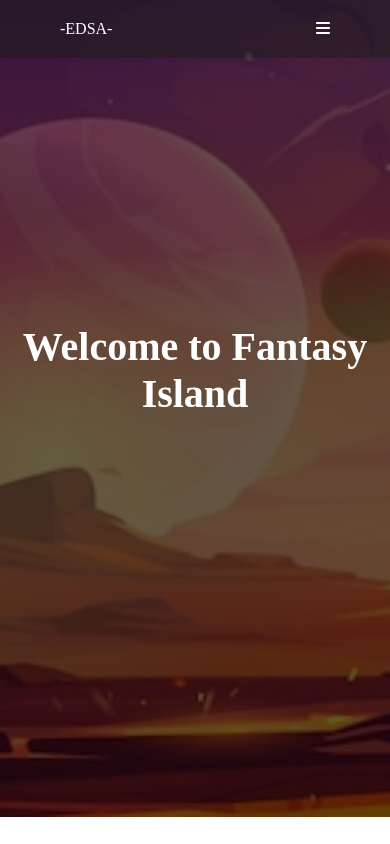
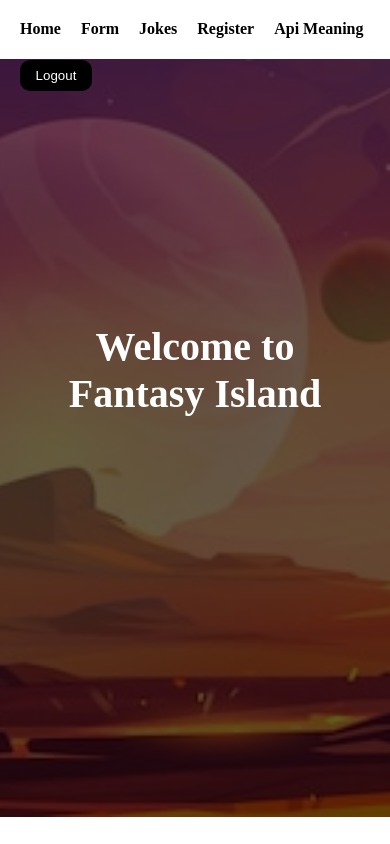
Before and after one commit to JhayJahswiil/react-auth, a React (Vite) app: page / in a window 390 px wide. Built offline with nearby package versions, Linux system fonts and the light colour scheme; sample sign-in values are in the browser's storage.

Commit message:
updated styling

```diff
--- a/src/App.css
+++ b/src/App.css
@@ -21,6 +21,9 @@ body{
     color: white;
 }
 
+.nav-btn{
+    width: 72px;
+}
 .nav-sec ul{
     display: flex;
     gap: 20px;
@@ -61,11 +64,40 @@ body{
 
 @media screen and (max-width:630px){
     .ul{
-        display: none !important;
-        border: 2px solid red;
+        /* display: none !important; */
+        /* border: 2px solid red; */
+        flex-direction: row;
+        flex-wrap: wrap;
+        position: absolute;
+        /* right: 0; */
+        /* top: 60px; */
+        left: 0;
+        top: 0;
+        background-color: white;
+        /* width: 150px; */
+        width: 100%;
+        /* height: 91vh; */
+        height: 7vh;
+        padding: 20px;
+        text-align: center;
     }
+
+    .nav-sec ul a{
+        text-decoration: none;
+        color: black;
+        font-weight: bolder;
+    }
+
     .hamburger{
         display: block;
+    }
+
+    .nav-sec ul a::after{
+        margin: auto;
+    }
+
+    .nav-sec ul a:hover::after{
+        width: 50%;
     }
 }
 
--- a/src/App.jsx
+++ b/src/App.jsx
@@ -14,6 +14,12 @@ import "./App.css";
 import { FontAwesomeIcon } from '@fortawesome/react-fontawesome'
 import { faBars } from '@fortawesome/free-solid-svg-icons'
 function App() {
+  // const [hamburgerOpen, setHamburgerOpen] = useState(false)
+
+  const toggleHamburger = () => {
+    document.getElementsByClassName('bars').style.display = 'none'
+  }
+
   const [isLoggedIn, setIsLoggedIn] = useState(false);
 
   useEffect(() => {
@@ -44,7 +50,7 @@ function App() {
     <div>
       <nav className="nav-sec">
         <span>-EDSA-</span>
-        <div className="hamburger">
+        <div className="hamburger" onClick={toggleHamburger}>
           <FontAwesomeIcon icon={faBars} className="bars" />
         </div>
         <ul className="ul">
@@ -53,7 +59,7 @@ function App() {
           <li><Link to="jokes-api">Jokes</Link></li>
           <li><Link to="register">Register</Link></li>
           <li><Link to="api-meaning">Api Meaning</Link></li>
-          <li>{isLoggedIn ? (<button onClick={handleLogout}>Logout</button>) : <Link to="login">Login</Link>}</li>
+          <li>{isLoggedIn ? (<button onClick={handleLogout} className="nav-btn">Logout</button>) : <Link to="login">Login</Link>}</li>
         </ul>
       </nav>
       <Routes>
--- a/src/Components/Api.css
+++ b/src/Components/Api.css
@@ -1,6 +1,16 @@
 .main{
     /* color: white; */
-    padding-top: 13em;
+    padding-top: 5em;
     padding-inline: 10px;
     text-align: justify;
 }
+
+.key{
+    margin: 20px;
+    border: 1px solid rgb(39, 2, 2);
+    padding: 20px;
+}
+
+.key ul{
+    list-style: none;
+}
--- a/src/Components/ApiMeaning.jsx
+++ b/src/Components/ApiMeaning.jsx
@@ -19,7 +19,7 @@ export default function ApiMeaning() {
   return (
     <div className='main'>
       {data.map((item, index) => (
-        <div key={index}>
+        <div key={index} className='key'>
           <h2>{Object.keys(item)[0]}</h2>
           <ul>
             {Object.entries(item[Object.keys(item)[0]]).map(([key, value]) => (
--- a/src/Components/Home.jsx
+++ b/src/Components/Home.jsx
@@ -6,7 +6,7 @@ export default function Home() {
   return (
     <div className='home'>
       <h1 className='home-header'>
-        Welcome to Fantasy Island
+        Welcome to <br />Fantasy Island
       </h1>
     </div>
   )
--- a/src/Components/Styles/Home.css
+++ b/src/Components/Styles/Home.css
@@ -16,4 +16,5 @@
     align-items: center;
     justify-content: center;
     height: 94vh;
+    padding-inline: 20px;
 }
--- a/src/Components/Styles/Joke.css
+++ b/src/Components/Styles/Joke.css
@@ -9,6 +9,7 @@
     flex-direction: column;
     justify-content: center;
     align-items: center;
+    padding-inline: 20px;
 }
 
 table, tr, td{
```
